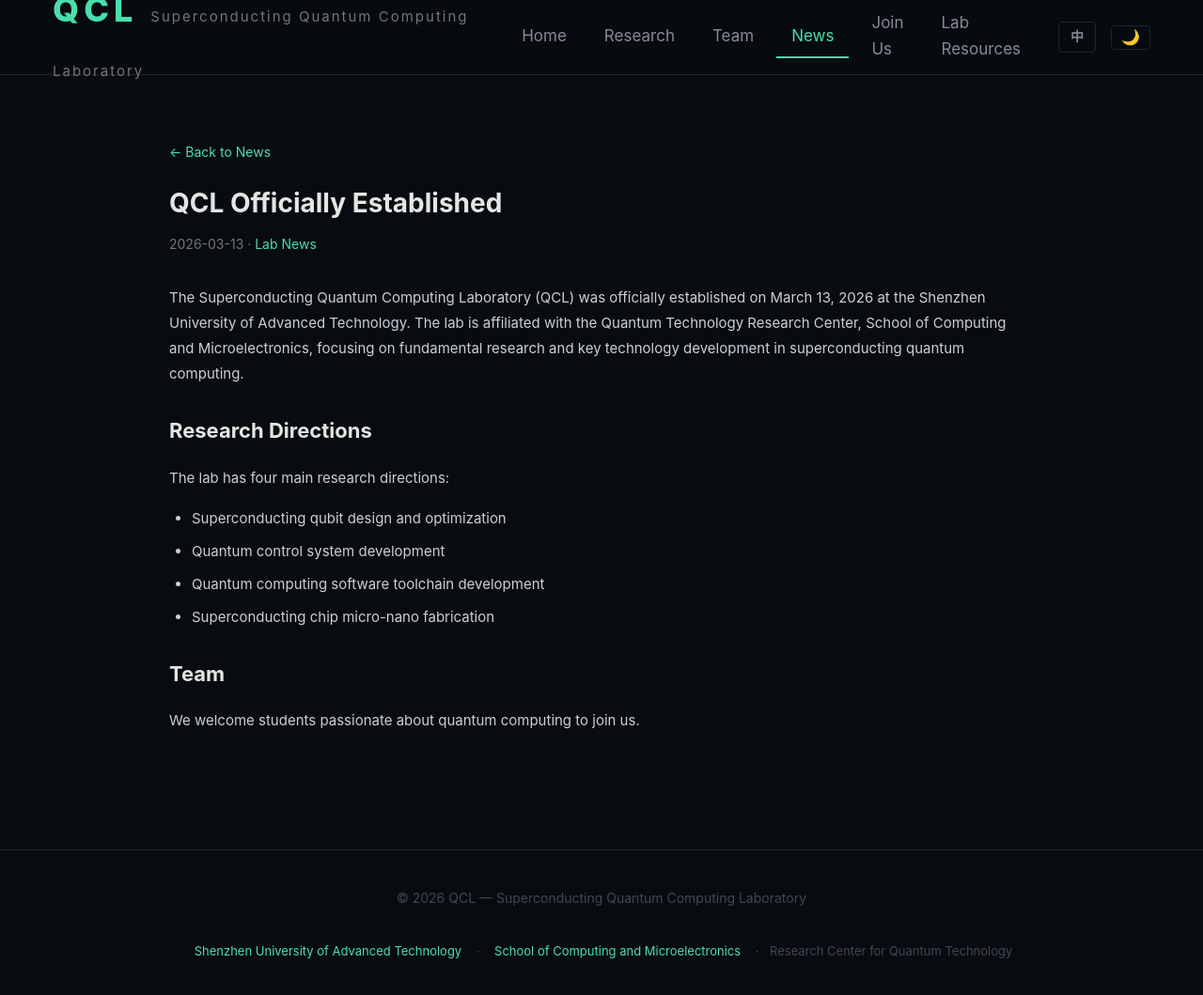
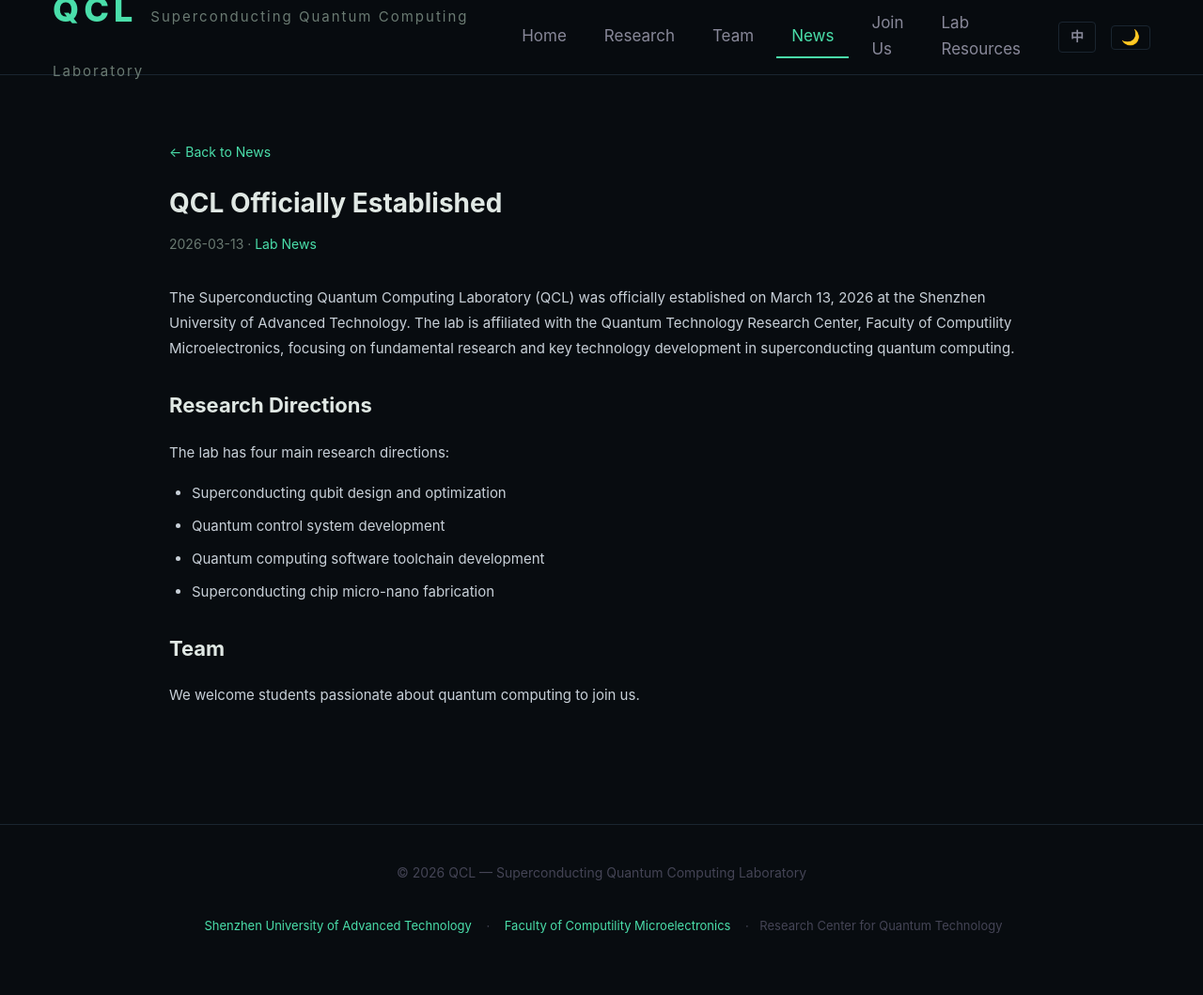
Before and after one commit to QCL-SUAT/qcl-suat.github.io, a Jekyll site: the page built from en/news/lab-established.md, in a window 1280 px wide and 1072 px high. Shown: the top 1059 px of the window at 94% size. Built offline with Jekyll 4.4.1, drawn with Linux system fonts in a browser that asks for light colours.

Commit message:
fix: 算力微电子学院英文名改为官方译名 Faculty of Computility Microelectronics（SUAT 英文官网 Faculties 页核实）
Co-Authored-By: Claude Code <noreply@anthropic.com>

```diff
--- a/_data/i18n/en.yml
+++ b/_data/i18n/en.yml
@@ -25,7 +25,7 @@ hero:
   title: "QCL"
   subtitle: "Superconducting Quantum Computing Laboratory"
   subtitle_en: ""
-  affiliation: "School of Computing and Microelectronics · Research Center for Quantum Technology"
+  affiliation: "Faculty of Computility Microelectronics · Research Center for Quantum Technology"
   desc: "Exploring frontiers in quantum computing<br>Focused on superconducting qubit design and control"
 
 section:
@@ -67,6 +67,6 @@ footer:
   copyright: "© 2026 QCL — Superconducting Quantum Computing Laboratory"
   university: "Shenzhen University of Advanced Technology"
   center: "Research Center for Quantum Technology"
-  cme: "School of Computing and Microelectronics"
+  cme: "Faculty of Computility Microelectronics"
   page_views: "Page Views"
   site_views: "Site Views"
--- a/_posts/2026-03-13-lab-established.md
+++ b/_posts/2026-03-13-lab-established.md
@@ -8,7 +8,7 @@ tag_en: "Lab News"
 permalink_en: "/en/news/lab-established.html"
 excerpt_en: "Superconducting Quantum Computing Laboratory (QCL) at SUAT has been officially established, focusing on superconducting quantum computing research."
 body_en: "
-The Superconducting Quantum Computing Laboratory (QCL) was officially established on March 13, 2026 at the Shenzhen University of Advanced Technology. The lab is affiliated with the Quantum Technology Research Center, School of Computing and Microelectronics, focusing on fundamental research and key technology development in superconducting quantum computing.
+The Superconducting Quantum Computing Laboratory (QCL) was officially established on March 13, 2026 at the Shenzhen University of Advanced Technology. The lab is affiliated with the Quantum Technology Research Center, Faculty of Computility Microelectronics, focusing on fundamental research and key technology development in superconducting quantum computing.
 
 ## Research Directions
 
--- a/en/news/lab-established.md
+++ b/en/news/lab-established.md
@@ -6,7 +6,7 @@ date: 2026-03-13
 tag: "Lab News"
 permalink_zh: "/2026/03/13/lab-established.html"
 ---
-The Superconducting Quantum Computing Laboratory (QCL) was officially established on March 13, 2026 at the Shenzhen University of Advanced Technology. The lab is affiliated with the Quantum Technology Research Center, School of Computing and Microelectronics, focusing on fundamental research and key technology development in superconducting quantum computing.
+The Superconducting Quantum Computing Laboratory (QCL) was officially established on March 13, 2026 at the Shenzhen University of Advanced Technology. The lab is affiliated with the Quantum Technology Research Center, Faculty of Computility Microelectronics, focusing on fundamental research and key technology development in superconducting quantum computing.
 
 ## Research Directions
 
```
